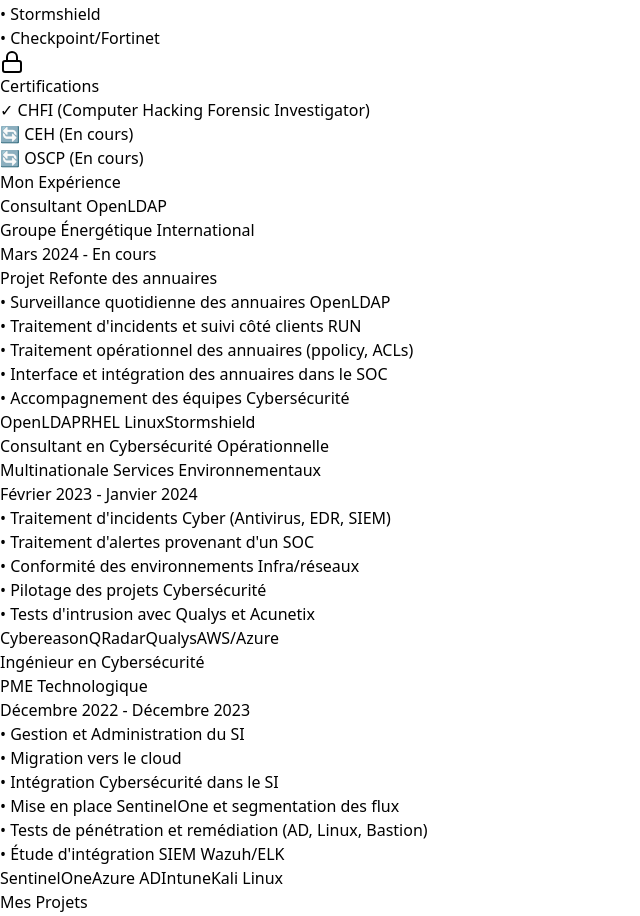
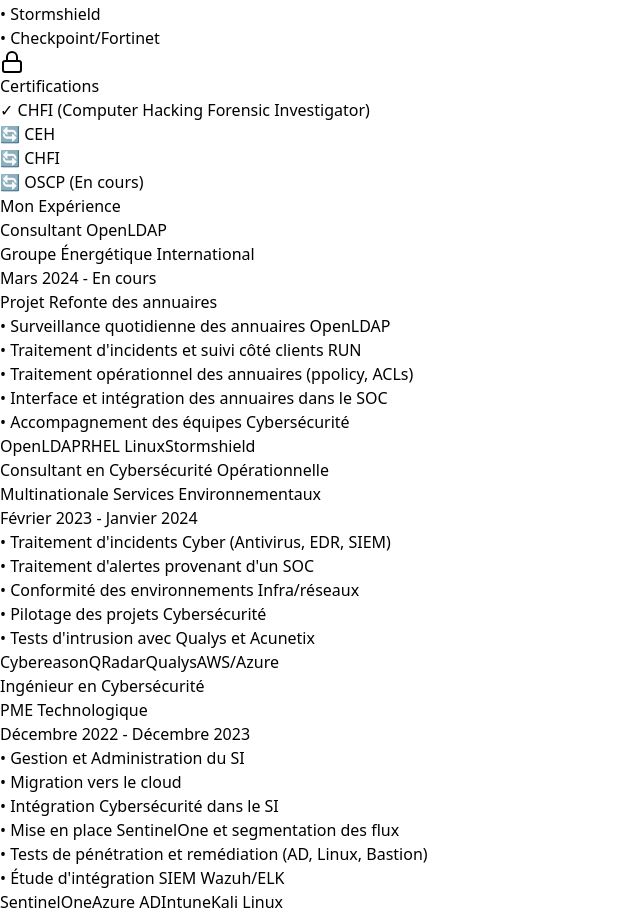
Before and after one commit to cktwi95/My-portfolio, a React (Vite) app: page / in a window 1280 px wide. Shown: the part 1066-1982 px from the top of the page, without its empty margins (0-640 px from the left). Built offline with nearby package versions, Linux system fonts and the light colour scheme.

Commit message:
Ajout icône personnalisée et titre optimisé

```diff
--- a/src/App.jsx
+++ b/src/App.jsx
@@ -215,7 +215,8 @@ export default function Portfolio() {
               <h3 className="text-xl font-bold mb-3">Certifications</h3>
               <ul className="space-y-2 text-gray-300 text-sm">
                 <li>✓ CHFI (Computer Hacking Forensic Investigator)</li>
-                <li>🔄 CEH (En cours)</li>
+                <li>🔄 CEH</li>
+                <li>🔄 CHFI</li>
                 <li>🔄 OSCP (En cours)</li>
               </ul>
             </div>
```
